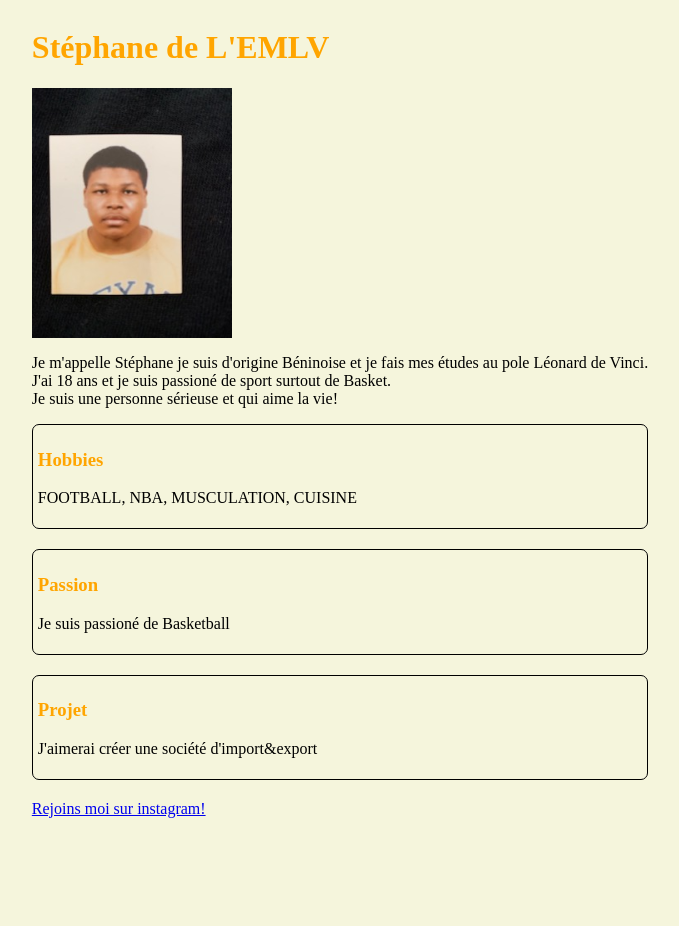
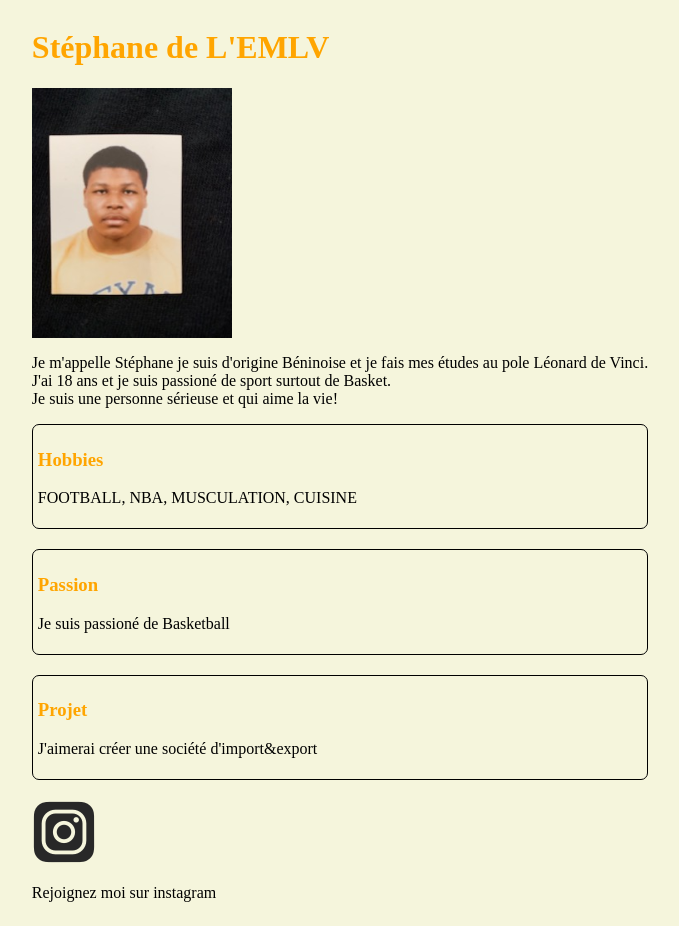
Before and after one commit to kikizer/presentation, a plain HTML site: page index.html in a window 1280 px wide. Shown: the whole page, without its empty margins (300-979 px from the left). Before the commit the page ends 826 px from the top, so only its background shows below. Drawn offline with Linux system fonts and the light colour scheme.

Commit message:
update css

```diff
--- a/css.css
+++ b/css.css
@@ -4,6 +4,10 @@ body{
     color: black;
 display: grid;
 justify-content: center;
+}
+a{
+    color: black;
+    text-decoration: none;
 }
 h1,h3{
     color: orange;
@@ -21,7 +25,7 @@ div:hover{
     transform: scale(1.03);
 }
 
-img{
+#foto{
     width: 200px;
     height:250px;
 }
--- a/index.html
+++ b/index.html
@@ -8,7 +8,7 @@
 </head>
 <body>
     <h1>Stéphane de L'EMLV</h1>
-    <img src="image.jpg" alt="">
+    <img src="image.jpg" alt="" id="foto">
     <p>Je m'appelle Stéphane je suis d'origine Béninoise et je fais mes études au pole Léonard de Vinci. <br>
         J'ai 18 ans et je suis passioné de sport surtout de Basket. <br>
         Je suis une personne sérieuse et qui aime la vie!
@@ -36,6 +36,9 @@
 
 </div>
 
-<a href="https://www.instagram.com/__stephane__k_/">Rejoins moi sur instagram!</a>
+<a href="https://www.instagram.com/__stephane__k_/">
+<img src="insta.png">
+<p>Rejoignez moi sur instagram</p>
+</a>
 </body>
 </html>
```
Also changed, not shown: insta.png (added).
